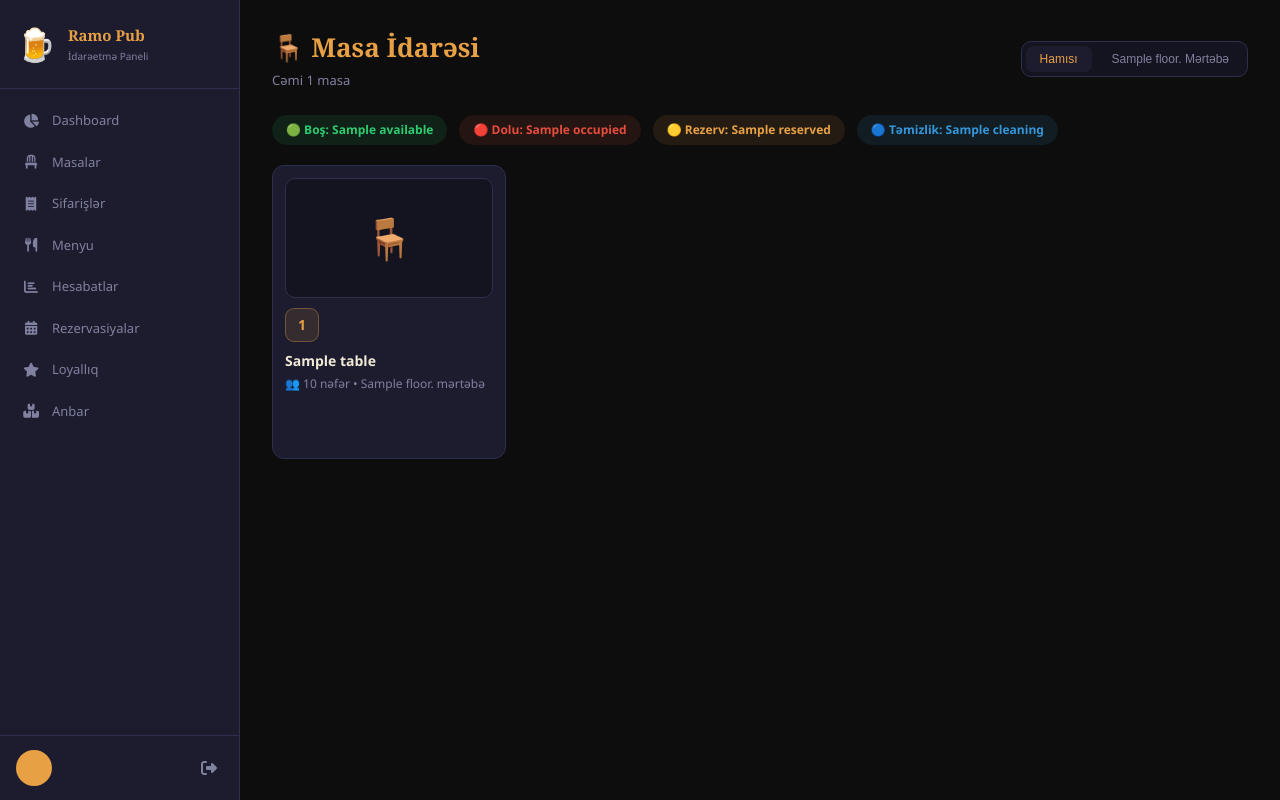
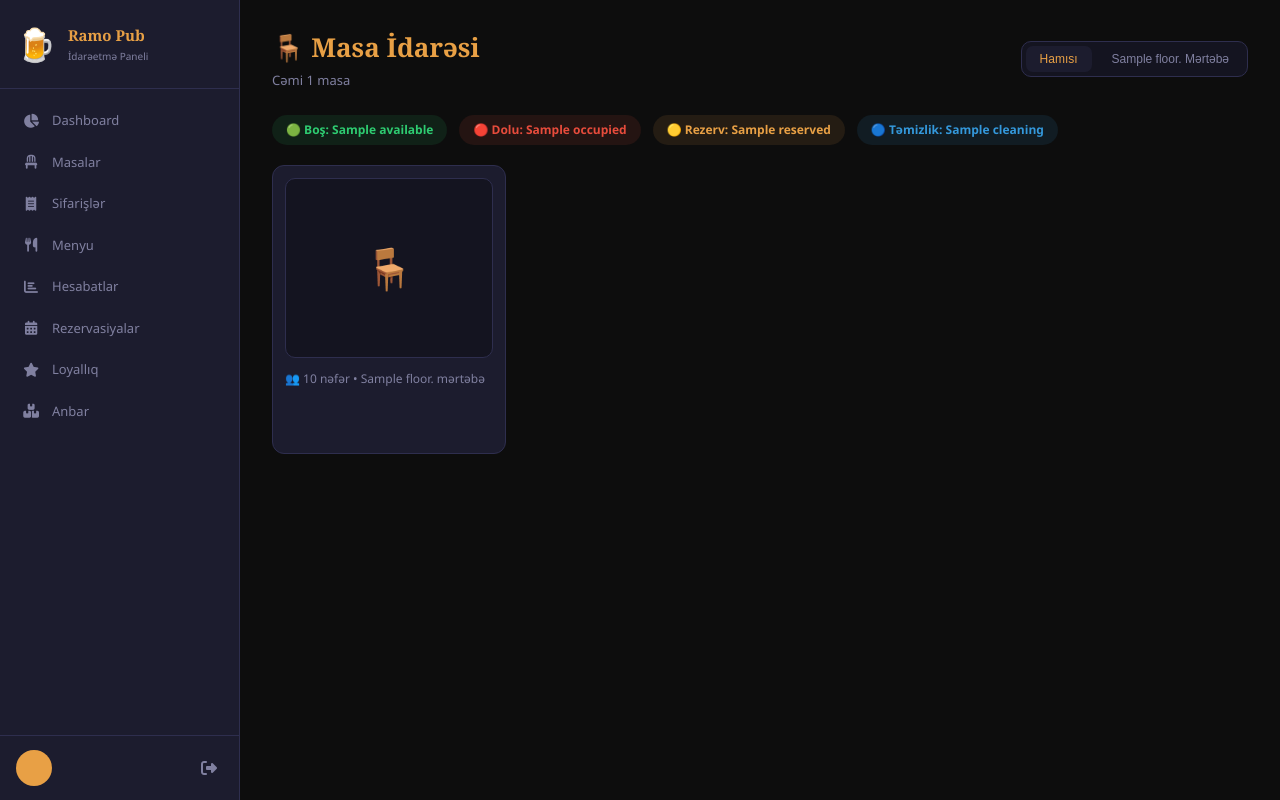
Before and after one commit to Baba-Axundov77/ramo_pub_v1.00, a Flask app: template web/templates/tables/index.html in a window 1280 px wide. Run offline with Flask 3, Linux system fonts and the light colour scheme; the visitor is signed in with stand-in values (Sample User, id 1); tables that the repository leaves empty hold one stand-in row (values such as "Sample post"); the template is opened without the code that fills it: most values are stand-ins (such as "Sample title", 1, 10 or a date in 2020).

Commit message:
Improve table actions flow and order page sections

```diff
--- a/web/routes/orders.py
+++ b/web/routes/orders.py
@@ -38,6 +38,10 @@ def index():
 
     active  = svc.get_active_orders(g.db)
     today   = svc.get_today_orders(g.db)
+    completed_today = [
+        o for o in today
+        if o.status.value in {"paid", "cancelled"}
+    ]
     summary = svc.get_today_summary(g.db)
     tables  = table_svc.get_all(g.db)
 
@@ -57,6 +61,7 @@ def index():
         "orders/index.html",
         active          = active,
         today           = today,
+        completed_today = completed_today,
         summary         = summary,
         tables          = tables,
         selected_table  = selected_table,
--- a/web/static/css/style.css
+++ b/web/static/css/style.css
@@ -764,12 +764,12 @@ body { display: flex; }
 }
 .table-tile:hover { border-color: var(--accent); transform: translateY(-2px); }
 .table-photo-wrap {
-  width: 100%; height: 120px;
+  width: 100%; height: 180px;
   border-radius: 10px;
   overflow: hidden;
   background: var(--bg2);
   border: 1px solid var(--border);
-  margin-bottom: 10px;
+  margin-bottom: 12px;
 }
 .table-photo { width: 100%; height: 100%; object-fit: cover; display: block; }
 .table-photo-fallback {
--- a/web/templates/tables/index.html
+++ b/web/templates/tables/index.html
@@ -58,8 +58,6 @@
             <div class="table-photo-fallback" {% if t.image_path %}style="display:none"{% endif %}>🪑</div>
         </div>
 
-        <div class="table-num-badge">{{ t.number }}</div>
-        <div class="table-name">{{ t.name or ('Masa ' ~ t.number) }}</div>
         <div class="table-meta">👥 {{ t.capacity }} nəfər • {{ t.floor }}. mərtəbə</div>
         <div class="table-status {{ sc[0] }}">{{ sc[1] }}</div>
 
@@ -322,7 +320,7 @@ async function actNewOrder() {
         { method: "POST" });
     if (res?.ok) {
         toast("Sifariş yaradıldı ✅");
-        setTimeout(() => { window.location.href = res.redirect; }, 500);
+        setTimeout(() => { location.reload(); }, 500);
     } else if (res?.redirect) {
         toast(res.msg, "warning");
         setTimeout(() => { window.location.href = res.redirect; }, 800);
@@ -333,16 +331,18 @@ async function actNewOrder() {
 
 function actViewOrder() {
     const id = _card?.dataset.id;
+    const orderId = _orderId;
     closeActionModal();
-    if (!_orderId) { toast("Aktiv sifariş yoxdur", "warning"); return; }
-    window.location.href = `/orders/?table_id=${id}&order_id=${_orderId}`;
+    if (!orderId) { toast("Aktiv sifariş yoxdur", "warning"); return; }
+    window.location.href = `/orders/?table_id=${id}&order_id=${orderId}`;
 }
 
 function actPayment() {
     const id = _card?.dataset.id;
+    const orderId = _orderId;
     closeActionModal();
-    if (!_orderId) { toast("Aktiv sifariş yoxdur", "warning"); return; }
-    window.location.href = `/orders/?table_id=${id}&order_id=${_orderId}&pay=1`;
+    if (!orderId) { toast("Aktiv sifariş yoxdur", "warning"); return; }
+    window.location.href = `/orders/?table_id=${id}&order_id=${orderId}&pay=1`;
 }
 
 async function actReserve() {
```
Also changed, not shown: web/templates/orders/index.html (+5 -5 lines).
